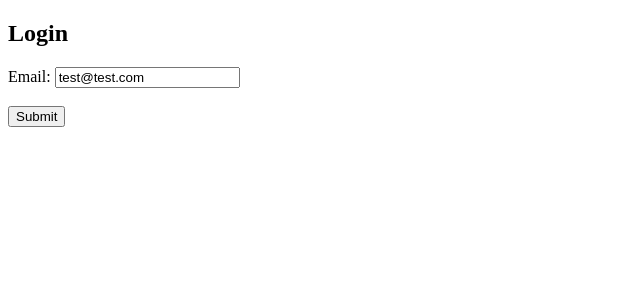
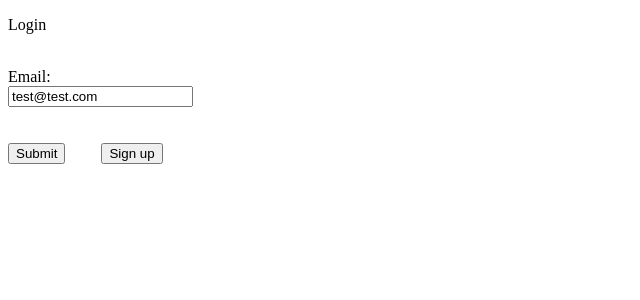
Before and after one commit to vicky-sharma-416/angular, an Angular app: page /login in a window 1280 px wide. Shown: the top 300 px of the page, without its empty margins (0-640 px from the left). Built offline with nearby package versions, Linux system fonts and the light colour scheme.

Commit message:
Update login.component.html

```diff
--- a/src/app/login/login.component.html
+++ b/src/app/login/login.component.html
@@ -1,5 +1,16 @@
-<div>
-	<h2>Login</h2>
-	Email: <input type="email" name="email" placeholder="Login by email" [(ngModel)]="model.email" #email="ngModel" required /> <br><br>
-	<button [hidden]="isEmail" [disabled]="!email.valid" (click)="displayData(model)">Submit</button>
+<div class="col-lg-4 col-md-offset-4" id="set">
+    <p>Login</p>
+    <div class="form-group">
+        <br>
+        <label class="control-label col-sm-4" for="pwd">Email:</label>
+        <div class="col-sm-8">
+            <input type="email" name="email" class="form-control" placeholder="Login by email" [(ngModel)]="model.email" #email="ngModel" required />
+        </div>
+        <br>
+        <br>
+    </div>
+    <button [hidden]="isEmail" id="lgn" class=" btn btn-default" [disabled]="!email.valid" (click)="displayData(model)">Submit</button>
+    &nbsp; &nbsp; &nbsp; &nbsp;
+
+    <button id="sgnup" class=" btn btn-default" [routerLink]="['/']">Sign up</button>
 </div>
```
